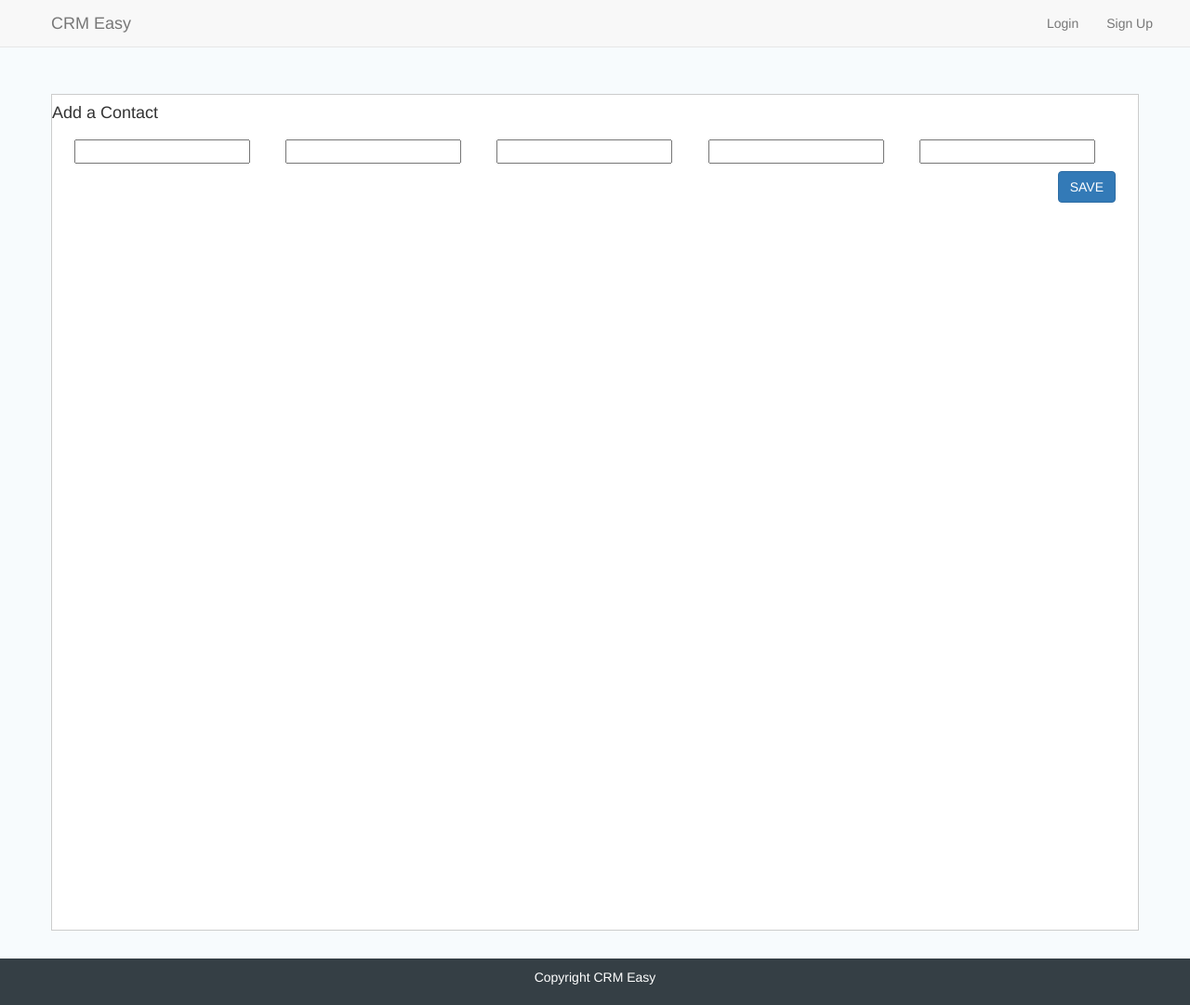
After one commit to cicekhayri/CRM-app-built-with-Django, a Django app: template crmapp/templates/contacts/contact_cru.html in a window 1280 px wide. The commit adds this page. Shown: the whole page at 93% size. Run offline with Django 3.2, Linux system fonts and the light colour scheme; the template is opened without the code that fills it: most values are stand-ins (such as "Sample title", 1, 10 or a date in 2020); form fields are guessed from the names that the template uses; some libraries are stand-ins or nearby versions.

Commit message:
created new contact templates

```diff
--- a/crmapp/contacts/forms.py
+++ b/crmapp/contacts/forms.py
@@ -3,7 +3,7 @@ from django import forms
 from .models import Contact
 
 
-class ContactForm(forms.Models):
+class ContactForm(forms.ModelForm):
     class Meta:
         model = Contact
         fields = ('first_name', 'last_name',
--- a/crmapp/templates/accounts/account_detail.html
+++ b/crmapp/templates/accounts/account_detail.html
@@ -22,7 +22,7 @@
                     </tbody>
                 </table>
                 {# New Contact Link #}
-                <a id="new-contact" class="btn btn-link" href="">New Contact</a>
+                <a id="new-contact" class="btn btn-link" href="{% url 'contact_new' %}?account={{ account.id }}">New Contact</a>
             </div>
         </div>
 
--- /dev/null
+++ b/crmapp/templates/contacts/contact_cru.html
@@ -0,0 +1,9 @@
+{% extends "base.html" %}
+{% block title %}Contact Operation{% endblock title %}
+
+{% block content %}
+    <div id="content-container" class="container p-none">
+        <h4 class="ad-mh">Add a Contact</h4>
+        {% include 'contacts/contact_item_form.html' %}
+    </div>
+{% endblock content %}
--- /dev/null
+++ b/crmapp/templates/contacts/contact_item_form.html
@@ -0,0 +1,28 @@
+<form id="contact-form" action="" method="post">
+    {% csrf_token %}
+    <table class="table">
+        <tbody>
+            <tr>
+                <td class="p-l-none">{{ form.first_name }}</td>
+                <td>{{ form.last_name }}</td>
+                <td>{{ form.role }}</td>
+                <td>{{ form.phone }}</td>
+                <td class="p-r-none">{{ form.email }}</td>
+            </tr>
+            {% if form.errors %}
+            <tr>
+                <td>{{ form.first_name.errors }}</td>
+                <td>{{ form.last_name.errors }}</td>
+                <td>{{ form.role.errors }}</td>
+                <td>{{ form.phone.errors }}</td>
+                <td>{{ form.email.errors }}</td>
+            </tr>
+            {% endif %}
+        </tbody>
+    </table>
+    <input id="id_account" name="account"
+            type="hidden"
+            value="{% if request.GET.account %}
+            {{ request.GET.account }}{% else %}{{ account.id }}{% endif %}"/>
+    <input id="contact-submit" class="btn btn-primary m-r-none" type="submit" value="SAVE"/>
+</form>
```
